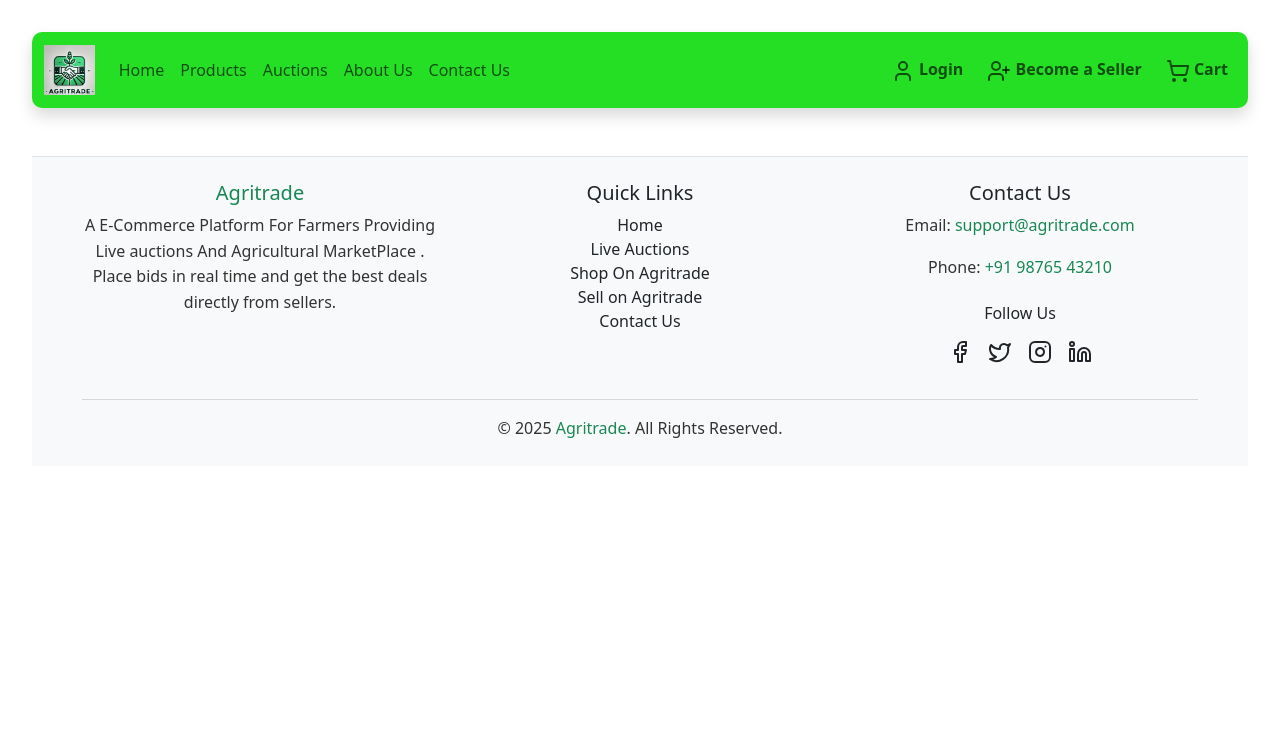
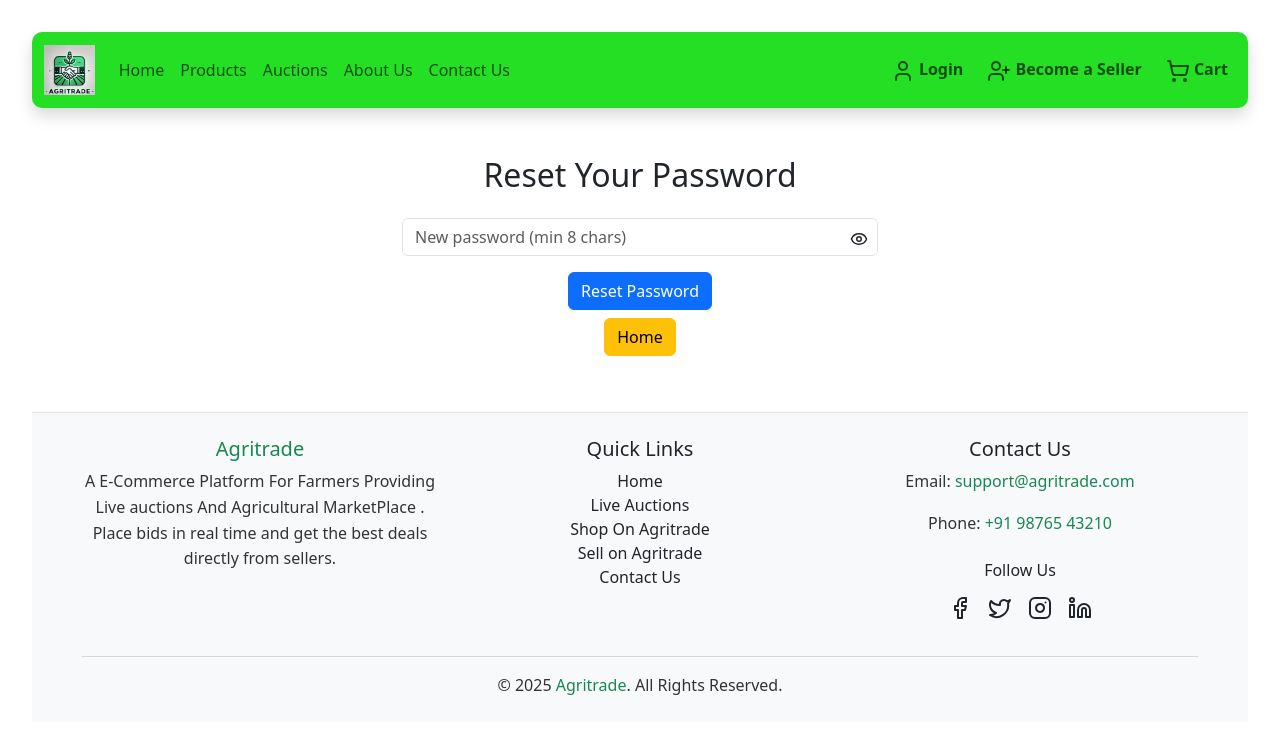
Before and after one commit to tharunnaidug/agritrade, a React (Vite) app: page /seller/resetpassword in a window 1280 px wide. Shown: the top 734 px of the page. Built offline with nearby package versions, Linux system fonts and the light colour scheme; no server answers.

Commit message:
Reset Password Added

```diff
--- a/src/App.jsx
+++ b/src/App.jsx
@@ -40,7 +40,6 @@
 import Sallproducts from './componets/seller/Sallproducts.jsx'
 import Saddproduct from './componets/seller/Saddproduct.jsx'
 import Supdateproduct from './componets/seller/Supdateproduct.jsx'
-import Forgotpassword from './componets/user/Forgotpassword.jsx';
 import Sforgotpassword from './componets/seller/Sforgotpassword.jsx';
 import Product from './componets/products/Product.jsx';
 import Alogin from './componets/admin/Alogin.jsx';
@@ -48,6 +47,9 @@
 import Usersauction from './componets/auction/Usersauction.jsx';
 import Auctioninfo from './componets/auction/Auctioninfo.jsx';
 import Footer from './componets/Footer.jsx';
+import Resetpassword from './componets/user/Resetpassword.jsx';
+import ForgotPassword from './componets/user/Forgotpassword.jsx';
+import Sresetpassword from './componets/seller/Sresetpassword.jsx';
 
 function App() {
 
@@ -93,8 +95,8 @@
       <Route path='/user/checkout' element={<Checkout />} />
       <Route path='/user/order/:id' element={<Order />} />
       <Route path='/user/payment' element={<Payment />} />
-      <Route path='/user/forgotpassword' element={<Forgotpassword />} />
-
+      <Route path='/user/forgotpassword' element={<ForgotPassword />} />
+      <Route path="/user/resetpassword" element={<Resetpassword />} />
 
       <Route path='/seller' element={<Shome />} />
       <Route path='/seller/register' element={<Sregister />} />
@@ -106,6 +108,7 @@
       <Route path='/seller/updateorder/:id' element={<Supdateorder/>} />
       <Route path='/seller/updateproduct/:id' element={<Supdateproduct/>} />
       <Route path='/seller/forgotpassword' element={<Sforgotpassword/>} />
+      <Route path="/seller/resetpassword" element={<Sresetpassword/>} />
 
       </Routes>
       <Footer/>
--- a/src/componets/seller/Sforgotpassword.jsx
+++ b/src/componets/seller/Sforgotpassword.jsx
@@ -1,11 +1,42 @@
-import React from 'react'
+import React, { useState } from 'react';
+import axios from 'axios';
+import { toast } from 'react-toastify';
+import { Link } from 'react-router-dom';
 
 const Sforgotpassword = () => {
+  const [email, setEmail] = useState("");
+
+  const handleSubmit = async (e) => {
+    e.preventDefault();
+    try {
+      await axios.post(`${import.meta.env.VITE_API_URL}/seller/forgotpassword`, { email });
+      toast.success("Password reset link sent to your email");
+    } catch (error) {
+      toast.error(error.response?.data?.message || "Failed to send reset link");
+    }
+  };
+
   return (
-    <>
-    Forgot Password Reset here
-    </>
-  )
-}
+    <div className="container mt-5" style={{ maxWidth: "500px" }}>
+      <h2 className="mb-4">Forgot Password</h2>
+      <form onSubmit={handleSubmit}>
+        <div className="mb-3">
+          <input
+            type="email"
+            className="form-control"
+            placeholder="Enter your email"
+            value={email}
+            onChange={(e) => setEmail(e.target.value)}
+            required
+          />
+        </div>
+        <button className="btn btn-primary" type="submit">
+          Send Reset Link
+        </button>
+      </form>
+      <Link to="/" className='m-2 btn btn-warning'>Home</Link>
+    </div>
+  );
+};
 
-export default Sforgotpassword
+export default Sforgotpassword;
--- /dev/null
+++ b/src/componets/seller/Sresetpassword.jsx
@@ -0,0 +1,67 @@
+import React, { useState } from 'react';
+import axios from 'axios';
+import { Link, useNavigate, useSearchParams } from 'react-router-dom';
+import { toast } from 'react-toastify';
+import { Eye, EyeOff } from 'lucide-react';
+
+const Sresetpassword = () => {
+    const [params] = useSearchParams();
+    const token = params.get("token");
+    const navigate = useNavigate();
+    const [newPassword, setNewPassword] = useState("");
+    const [showPassword, setShowPassword] = useState(false);
+
+    const handleReset = async (e) => {
+      e.preventDefault();
+      if (newPassword.length < 8) {
+          toast.error("Password must be at least 8 characters long");
+          return;
+        }
+      try {
+        await axios.post(`${import.meta.env.VITE_API_URL}/seller/resetpassword`, {
+          token,
+          newPassword
+        });
+        toast.success("Password reset successfully!");
+        navigate('/');
+      } catch (error) {
+        toast.error(error.response?.data?.message || "Failed to reset password");
+      }
+    };
+
+    return (
+      <div className="container mt-5" style={{ maxWidth: "500px" }}>
+        <h2 className="mb-4">Reset Your Password</h2>
+        <form onSubmit={handleReset}>
+          <div className="mb-3 position-relative">
+            <input
+              type={showPassword ? "text" : "password"}
+              className="form-control"
+              placeholder="New password (min 8 chars)"
+              value={newPassword}
+              onChange={(e) => setNewPassword(e.target.value)}
+              required
+            />
+            <span
+              onClick={() => setShowPassword(!showPassword)}
+              style={{
+                position: "absolute",
+                top: "50%",
+                right: "10px",
+                transform: "translateY(-50%)",
+                cursor: "pointer"
+              }}
+            >
+              {showPassword ? <EyeOff size={18} /> : <Eye size={18} />}
+            </span>
+          </div>
+          <button className="btn btn-primary" type="submit">
+            Reset Password
+          </button>
+        </form>
+        <Link to="/" className='m-2 btn btn-warning'>Home</Link>
+      </div>
+    );
+}
+
+export default Sresetpassword
--- a/src/componets/user/Forgotpassword.jsx
+++ b/src/componets/user/Forgotpassword.jsx
@@ -1,11 +1,42 @@
-import React from 'react'
+import React, { useState } from 'react';
+import axios from 'axios';
+import { toast } from 'react-toastify';
+import { Link } from 'react-router-dom';
 
-const Forgotpassword = () => {
+const ForgotPassword = () => {
+  const [email, setEmail] = useState("");
+
+  const handleSubmit = async (e) => {
+    e.preventDefault();
+    try {
+      await axios.post(`${import.meta.env.VITE_API_URL}/forgotpassword`, { email });
+      toast.success("Password reset link sent to your email");
+    } catch (error) {
+      toast.error(error.response?.data?.message || "Failed to send reset link");
+    }
+  };
+
   return (
-    <>
-    Forgot Password Reset here
-    </>
-  )
-}
+    <div className="container mt-5" style={{ maxWidth: "500px" }}>
+      <h2 className="mb-4">Forgot Password</h2>
+      <form onSubmit={handleSubmit}>
+        <div className="mb-3">
+          <input
+            type="email"
+            className="form-control"
+            placeholder="Enter your email"
+            value={email}
+            onChange={(e) => setEmail(e.target.value)}
+            required
+          />
+        </div>
+        <button className="btn btn-primary" type="submit">
+          Send Reset Link
+        </button>
+      </form>
+      <Link to="/" className='m-2 btn btn-warning'>Home</Link>
+    </div>
+  );
+};
 
-export default Forgotpassword
+export default ForgotPassword;
--- /dev/null
+++ b/src/componets/user/Resetpassword.jsx
@@ -0,0 +1,67 @@
+import React, { useState } from 'react';
+import axios from 'axios';
+import { Link, useNavigate, useSearchParams } from 'react-router-dom';
+import { toast } from 'react-toastify';
+import { Eye, EyeOff } from 'lucide-react';
+
+const Resetpassword = () => {
+  const [params] = useSearchParams();
+  const token = params.get("token");
+  const navigate = useNavigate();
+  const [newPassword, setNewPassword] = useState("");
+  const [showPassword, setShowPassword] = useState(false);
+
+  const handleReset = async (e) => {
+    e.preventDefault();
+    if (newPassword.length < 8) {
+        toast.error("Password must be at least 8 characters long");
+        return;
+      }
+    try {
+      await axios.post(`${import.meta.env.VITE_API_URL}/resetpassword`, {
+        token,
+        newPassword
+      });
+      toast.success("Password reset successfully!");
+      navigate('/');
+    } catch (error) {
+      toast.error(error.response?.data?.message || "Failed to reset password");
+    }
+  };
+
+  return (
+    <div className="container mt-5" style={{ maxWidth: "500px" }}>
+      <h2 className="mb-4">Reset Your Password</h2>
+      <form onSubmit={handleReset}>
+        <div className="mb-3 position-relative">
+          <input
+            type={showPassword ? "text" : "password"}
+            className="form-control"
+            placeholder="New password (min 8 chars)"
+            value={newPassword}
+            onChange={(e) => setNewPassword(e.target.value)}
+            required
+          />
+          <span
+            onClick={() => setShowPassword(!showPassword)}
+            style={{
+              position: "absolute",
+              top: "50%",
+              right: "10px",
+              transform: "translateY(-50%)",
+              cursor: "pointer"
+            }}
+          >
+            {showPassword ? <EyeOff size={18} /> : <Eye size={18} />}
+          </span>
+        </div>
+        <button className="btn btn-primary" type="submit">
+          Reset Password
+        </button>
+      </form>
+      <Link to="/" className='m-2 btn btn-warning'>Home</Link>
+    </div>
+  );
+};
+
+export default Resetpassword;
```
